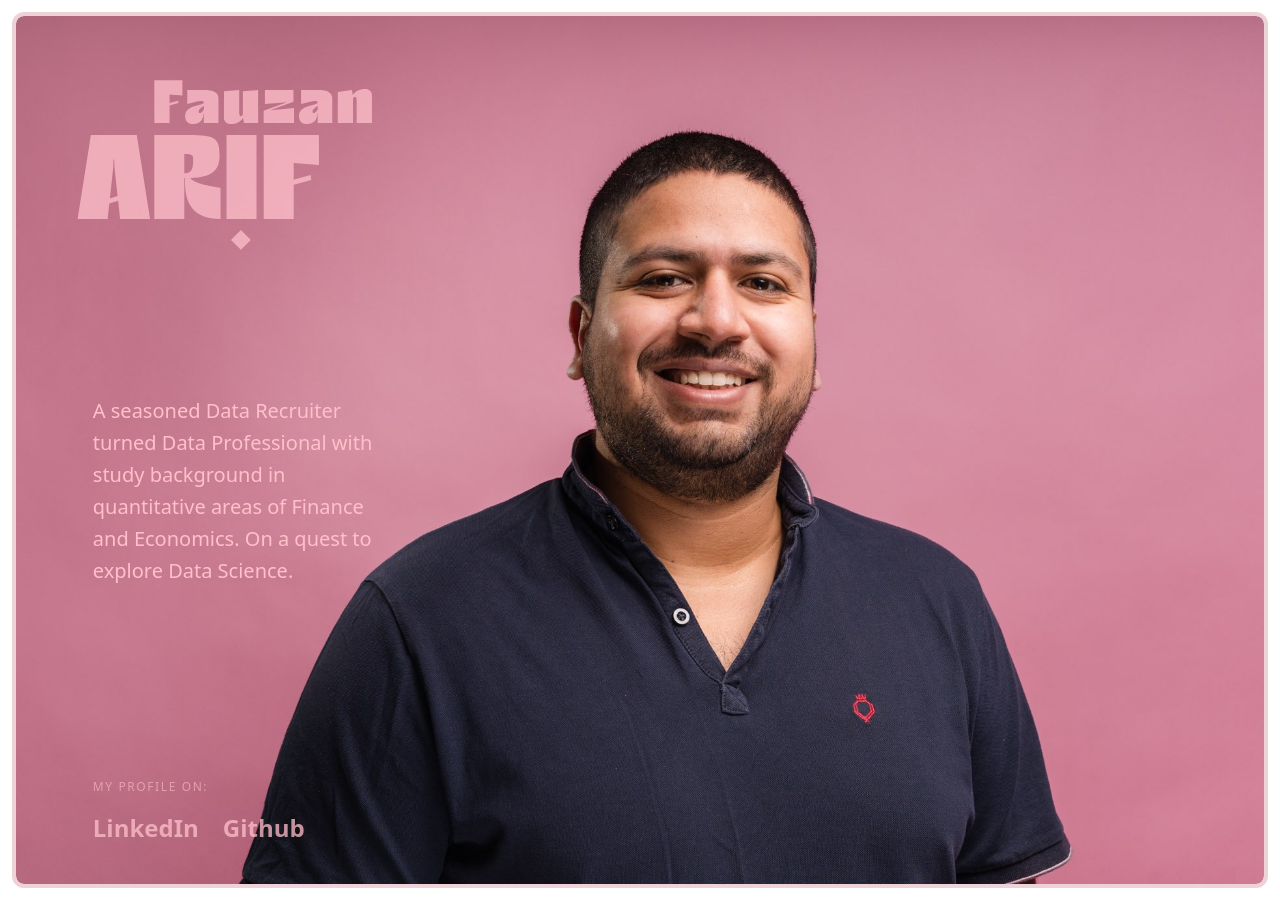
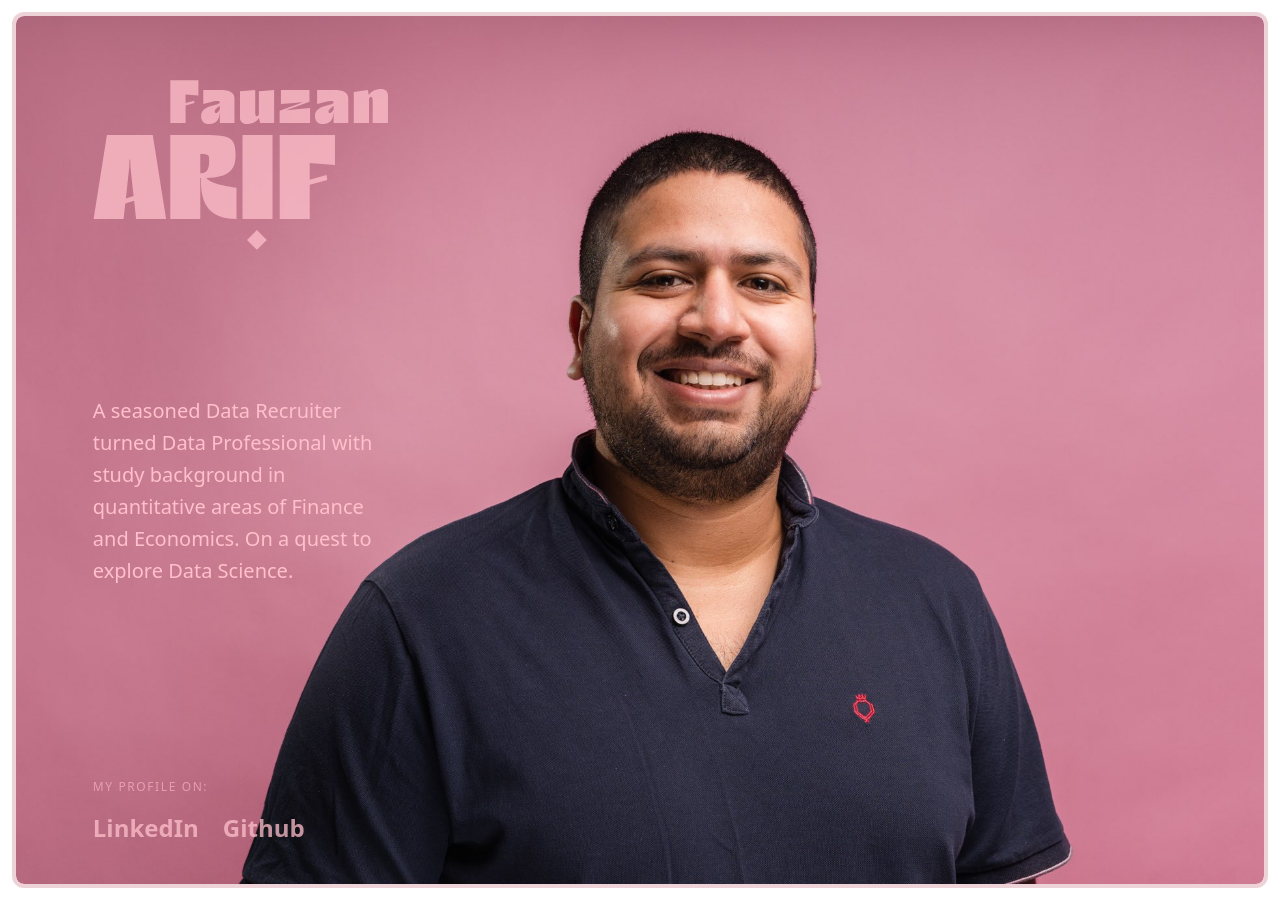
Before and after one commit to fauzan-arif/fauzan-arif.github.io, a Jekyll site: the page built from index.md, in a window 1280 px wide. Built offline with Jekyll 4.4.1, drawn with Linux system fonts in a browser that asks for light colours.

Commit message:
Update fauzan.css

```diff
--- a/assets/css/fauzan.css
+++ b/assets/css/fauzan.css
@@ -135,7 +135,7 @@ header {
 
 
 #branding {
-    transform: translateX(-1rem) translateY(2rem);
+    transform: translateY(2rem);
 }
 #branding svg {
     fill: var(--text-color);
```
